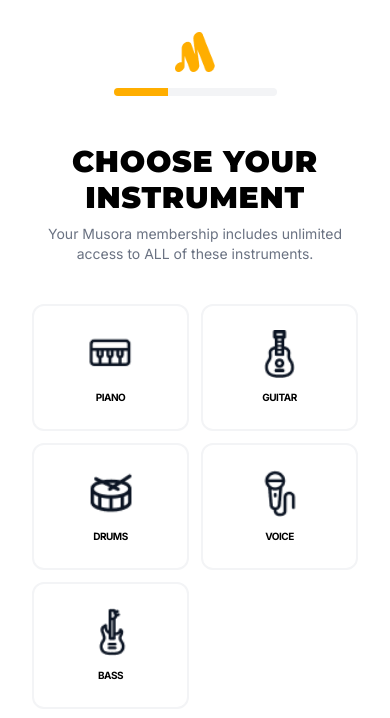
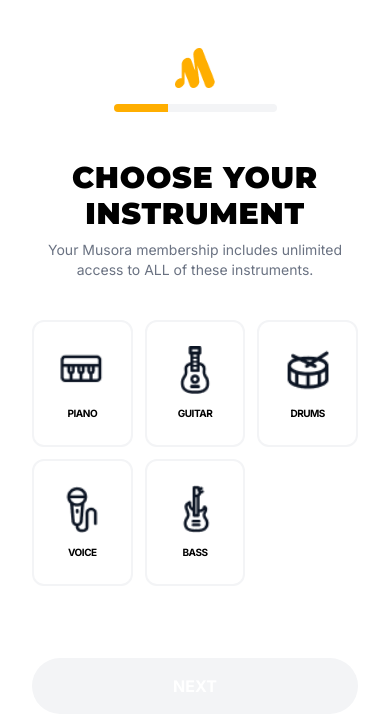
Before and after one commit to nainaaa-commits/Musora, a React (Vite) app: page / in a window 390 px wide. Shown: the top 718 px of the page. Built offline with nearby package versions, Linux system fonts and the light colour scheme.

Commit message:
style: refine mobile layout and instrument text constraints

```diff
--- a/src/Components/StepLayout.jsx
+++ b/src/Components/StepLayout.jsx
@@ -35,8 +35,8 @@
           hasImage ? "w-full lg:w-3/4" : "w-full"
         }`}
       >
-        {/* Centered Content Area */}
-        <div className="flex-1 flex flex-col items-center justify-center p-8 lg:p-20">
+        {/* Main Content Area */}
+        <div className="flex-1 flex flex-col items-center justify-start pt-12 pb-24 lg:justify-center p-8 lg:p-20 overflow-y-auto">
           <div
             className={`w-full flex flex-col items-center text-center ${
               hasImage ? "max-w-[580px]" : "max-w-[640px]"
@@ -82,7 +82,7 @@
           </div>
         </div>
 
-        {/* FOOTER */}
+        {/* FOOTER - Stays at bottom */}
         {footer && (
           <footer className="w-full pb-8 px-8 text-center">{footer}</footer>
         )}
--- a/src/Components/steps/InstrumentStep.jsx
+++ b/src/Components/steps/InstrumentStep.jsx
@@ -3,7 +3,7 @@
 export default function InstrumentStep({ selections, setSelections }) {
   return (
     <>
-      <div className="grid grid-cols-2 sm:grid-cols-3 lg:grid-cols-5 gap-3 mb-10 w-full">
+      <div className="grid grid-cols-3 lg:grid-cols-5 gap-3 mb-10 w-full">
         {instruments.map((inst) => (
           <button
             key={inst.id}
```
